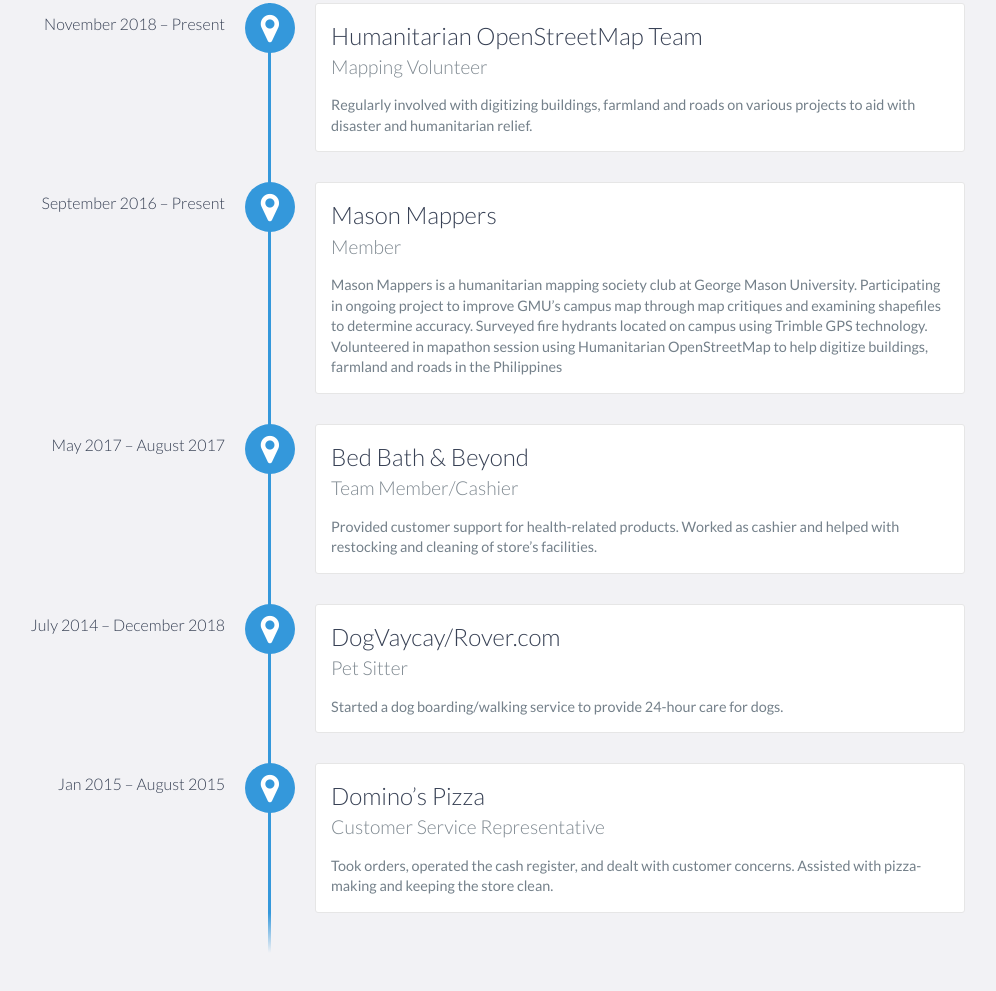
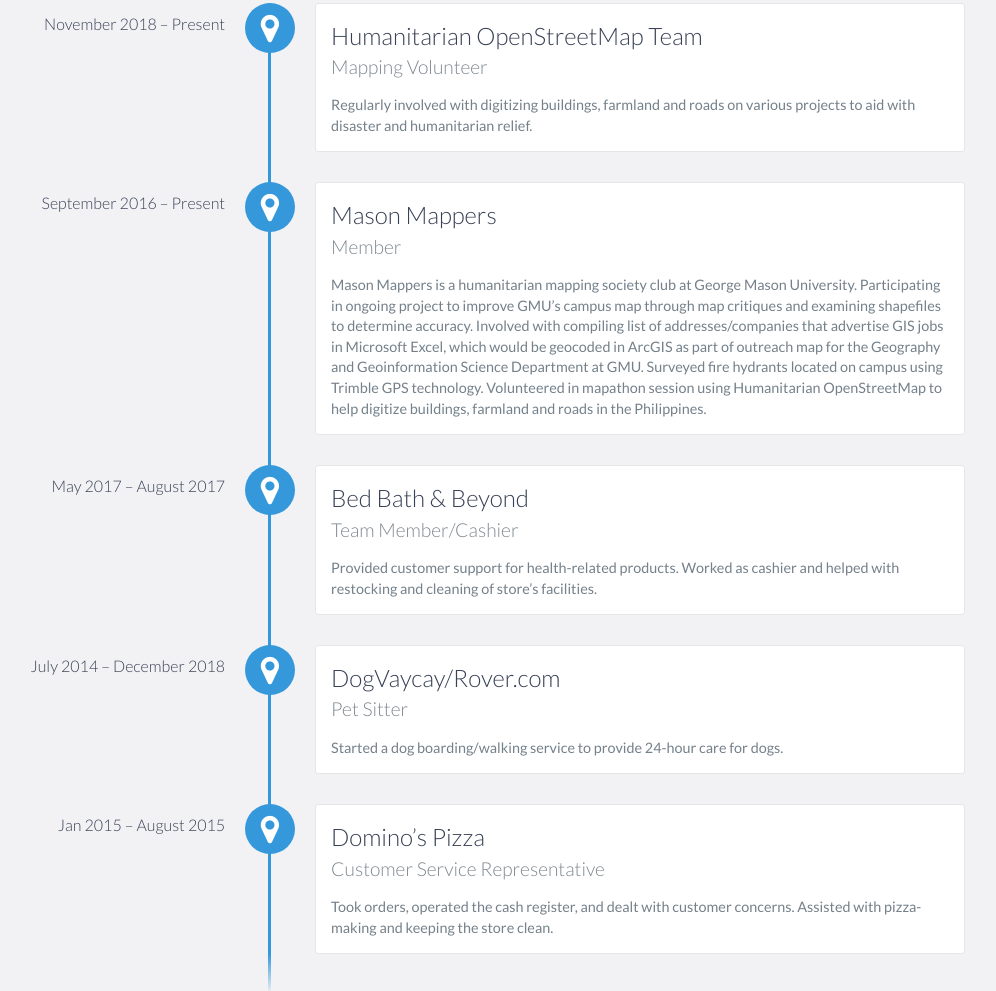
Before and after one commit to IanHelm/ianhelm.github.io, a website: page index.html in a window 1280 px wide. Shown: the part 1264-2255 px from the top of the page, without its empty margins (175-1171 px from the left). Drawn offline with nearby package versions, Linux system fonts and the light colour scheme.

Commit message:
Add files via upload
updated portfolio

```diff
--- a/index.html
+++ b/index.html
@@ -100,7 +100,7 @@
                 <h3>Mason Mappers</h3>
                 <h4>Member</h4>
                 <p>
-                    Mason Mappers is a humanitarian mapping society club at George Mason University. Participating in ongoing project to improve GMU’s campus map through map critiques and examining shapefiles to determine accuracy. Surveyed fire hydrants located on campus using Trimble GPS technology. Volunteered in mapathon session using Humanitarian OpenStreetMap to help digitize buildings, farmland and roads in the Philippines
+                    Mason Mappers is a humanitarian mapping society club at George Mason University. Participating in ongoing project to improve GMU’s campus map through map critiques and examining shapefiles to determine accuracy. Involved with compiling list of addresses/companies that advertise GIS jobs in Microsoft Excel, which would be geocoded in ArcGIS as part of outreach map for the Geography and Geoinformation Science Department at GMU. Surveyed fire hydrants located on campus using Trimble GPS technology. Volunteered in mapathon session using Humanitarian OpenStreetMap to help digitize buildings, farmland and roads in the Philippines.
                 </p>
             </div>
 
```
